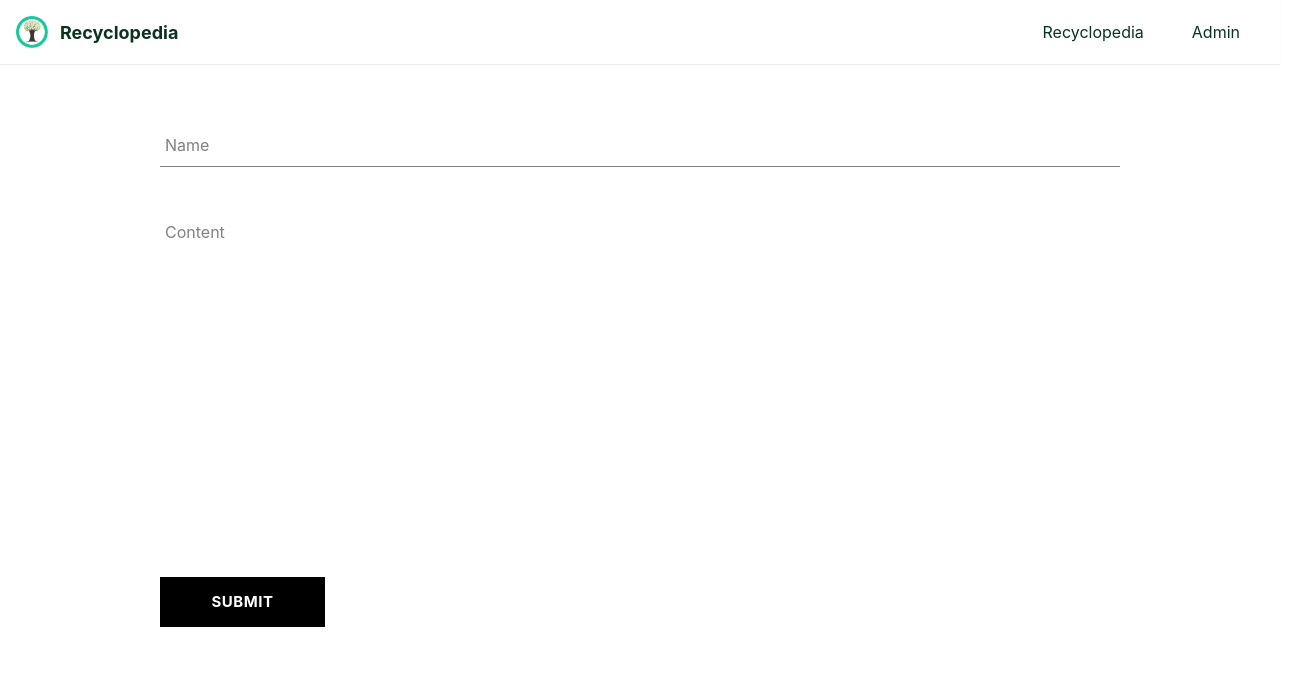
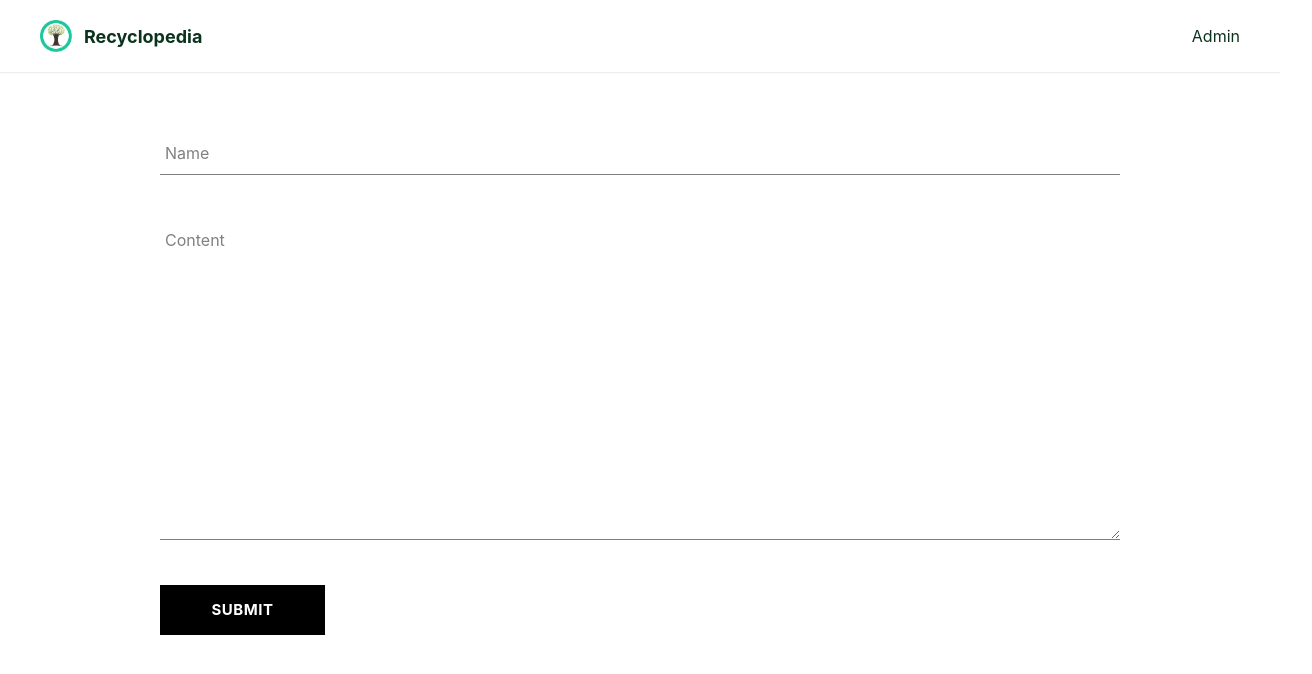
Before and after one commit to codicate/recyclopedia, a React (Create React App) app: page /recyclopedia/admin in a window 1280 px wide. Shown: the top 674 px of the page, 1312 px wide, since content can reach past the window. Built offline with nearby package versions, Linux system fonts and the light colour scheme.

Commit message:
admin style fix

```diff
--- a/src/App.jsx
+++ b/src/App.jsx
@@ -14,8 +14,9 @@ function App() {
     <>
       <header id={styles.header}>
         <nav id={styles.navbar}>
-          <div id={styles.logoDiv}></div>
-          <Link to="/">Recyclopedia</Link>
+          <Link to="/">
+            <div id={styles.logoDiv}></div>
+          </Link>
           <Link to="/admin">Admin</Link>
         </nav>
       </header>
--- a/src/App.module.scss
+++ b/src/App.module.scss
@@ -23,6 +23,10 @@ $text-color: hsl(147, 68%, 12%);
   background-color: white;
   box-shadow: 0 1px 1px hsl(0, 0%, 93%);
 
+  &>:first-child{
+    margin-right: auto;
+  }
+
   a {
     margin: 0 1em;
     padding: 0.25em 0.5em;
@@ -37,8 +41,6 @@ $text-color: hsl(147, 68%, 12%);
 #logoDiv {
   display: flex;
   align-items: center;
-
-  margin-right: auto;
 
   &::before {
     content: '';
--- a/src/components/Form/Form.jsx
+++ b/src/components/Form/Form.jsx
@@ -1,7 +1,6 @@
 import { useState } from 'react';
 
 import Input from 'components/Form/Input';
-import Textarea from 'components/Form/Textarea';
 
 const Form = ({ submitFn, children, inputItems }) => {
   const defaultItems = inputItems.reduce((
@@ -36,18 +35,6 @@ const Form = ({ submitFn, children, inputItems }) => {
     <form onSubmit={submitHandler}>
       {
         inputItems.map((item, idx) => (
-          item[2]?.option === 'textarea'
-            ? (
-              <Textarea
-                key={idx}
-                changeHandler={changeHandler}
-                name={item[0]}
-                value={input[item[0]]}
-                label={item[1]}
-                {...item[2]}
-              />
-            )
-            : (
           <Input
             key={idx}
             changeHandler={changeHandler}
@@ -56,7 +43,6 @@ const Form = ({ submitFn, children, inputItems }) => {
             label={item[1]}
             {...item[2]}
           />
-            )
         ))
       }
       {children}
--- a/src/components/Form/Input.jsx
+++ b/src/components/Form/Input.jsx
@@ -3,22 +3,37 @@ import styles from 'components/Form/Input.module.scss';
 const Input = ({
   changeHandler = () => { },
   label,
+  option,
   ...props
 }) => {
   return (
     <div className={styles.group}>
+      {
+        option === 'textarea'
+          ? (
+            <textarea
+              className={styles.textarea}
+              onChange={changeHandler}
+              {...props}
+            />
+          )
+          : (
             <input
               className={styles.input}
               onChange={changeHandler}
               {...props}
             />
-      {label && (
+          )
+      }
+      {
+        label && (
           <label
             className={`${props.value ? styles.shrink : ''}`}
           >
             {label}
           </label>
-      )}
+        )
+      }
     </div>
   );
 };
--- a/src/components/Form/Input.module.scss
+++ b/src/components/Form/Input.module.scss
@@ -11,7 +11,7 @@ $main-color: black;
   position: relative;
   margin: 45px 0;
 
-  .input {
+  input, textarea {
     background: none;
     background-color: white;
     color: $sub-color;
--- a/src/components/Form/Textarea.jsx
+++ /dev/null
@@ -1,26 +0,0 @@
-import styles from 'components/Form/Textarea.module.scss';
-
-const Textarea = ({
-  changeHandler = () => { },
-  label,
-  ...props
-}) => {
-  return (
-    <div className={styles.group}>
-      <textarea
-        className={styles.input}
-        onChange={changeHandler}
-        {...props}
-      />
-      {label && (
-        <label
-          className={`${props.value ? styles.shrink : ''}`}
-        >
-          {label}
-        </label>
-      )}
-    </div>
-  );
-};
-
-export default Textarea;
--- a/src/components/Form/Textarea.module.scss
+++ /dev/null
@@ -1,60 +0,0 @@
-$sub-color: grey;
-$main-color: black;
-
-@mixin shrinkLabel {
-  top: -14px;
-  font-size: 12px;
-  color: $main-color;
-}
-
-.group {
-  position: relative;
-  margin: 45px 0;
-
-  height: 20em;
-  width: 90vw;
-  overflow-y: scroll;
-
-  .input {
-    background: none;
-    background-color: white;
-    color: $sub-color;
-    font-size: 18px;
-    padding: 10px 10px 10px 5px;
-    display: block;
-    width: 100%;
-    border: none;
-    border-radius: 0;
-    border-bottom: 1px solid $sub-color;
-    margin: 25px 0;
-
-    height: 1000%;
-
-    &:focus {
-      outline: none;
-    }
-
-    &:focus~.form-input-label {
-      @include shrinkLabel();
-    }
-  }
-
-  input[type='password'] {
-    letter-spacing: 0.3em;
-  }
-
-  label {
-    color: $sub-color;
-    font-size: 16px;
-    font-weight: normal;
-    position: absolute;
-    pointer-events: none;
-    left: 5px;
-    top: 10px;
-    transition: 300ms ease all;
-
-    &.shrink {
-      @include shrinkLabel();
-    }
-  }
-}
--- a/src/pages/Admin/Admin.jsx
+++ b/src/pages/Admin/Admin.jsx
@@ -1,4 +1,6 @@
 import React from 'react';
+
+import styles from 'pages/Admin/Admin.module.scss';
 import Form from 'components/Form/Form';
 import Button from 'components/Form/Button';
 
@@ -11,7 +13,7 @@ export default function Admin({ articlesData, setArticlesData }) {
   }
 
   return (
-    <div>
+    <>
       <Form
         submitFn={submitHandler}
         inputItems={[
@@ -21,6 +23,6 @@ export default function Admin({ articlesData, setArticlesData }) {
         <Button type='submit'>Submit</Button>
 
       </Form>
-    </div>
+    </>
   );
 }
--- a/src/pages/Admin/Admin.module.scss
+++ b/src/pages/Admin/Admin.module.scss
@@ -0,0 +1,3 @@
+textarea {
+  height: 20rem;
+}
```
Lines whose indentation alone changed are shown as unchanged.
